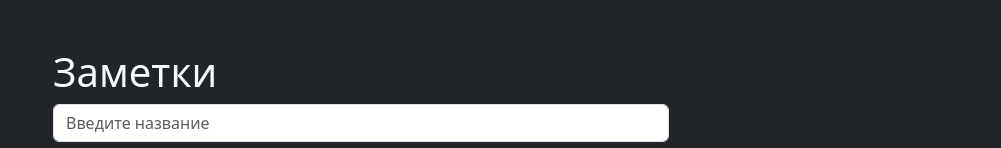
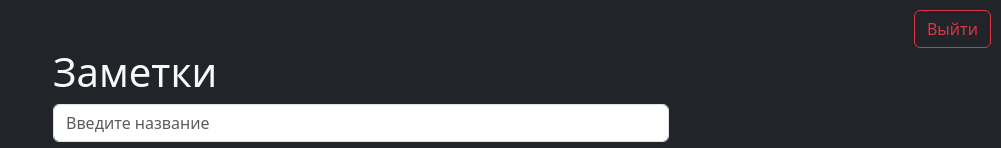
Before and after one commit to Skachal/bloknot, a website: page notes.html in a window 1280 px wide. Shown: the top 148 px of the page, without its empty margins (279-1280 px from the left). Drawn offline with nearby package versions, Linux system fonts and the light colour scheme; no server answers; sample sign-in values are in the browser's storage.

Commit message:
Add logout button and update redirection

```diff
--- a/notes.html
+++ b/notes.html
@@ -9,10 +9,24 @@
   <script src="https://cdn.jsdelivr.net/npm/jwt-decode@3.1.2/build/jwt-decode.min.js"></script>
 
   <title>Заметки</title>
+  <style>
+    .logout-button {
+      position: absolute;
+      top: 10px;
+      right: 10px;
+    }
+  </style>
+  <script>
+    function logout() {
+      localStorage.removeItem('token');
+      window.location.href = 'index.html';
+    }
+  </script>
 </head>
 <body class="bg-dark text-light">
   <div class="container w-50 pt-5">
     <h1>Заметки</h1>
+    <button class="btn btn-outline-danger logout-button" onclick="logout()">Выйти</button>
     <input type="text" class="form-control mb-2" placeholder="Введите название" id="title" />
     <button class="btn btn-outline-info w-100 mb-2" id="create">Добавить</button>
     <ul class="list-group list-group-flush" id="list"></ul>
```
